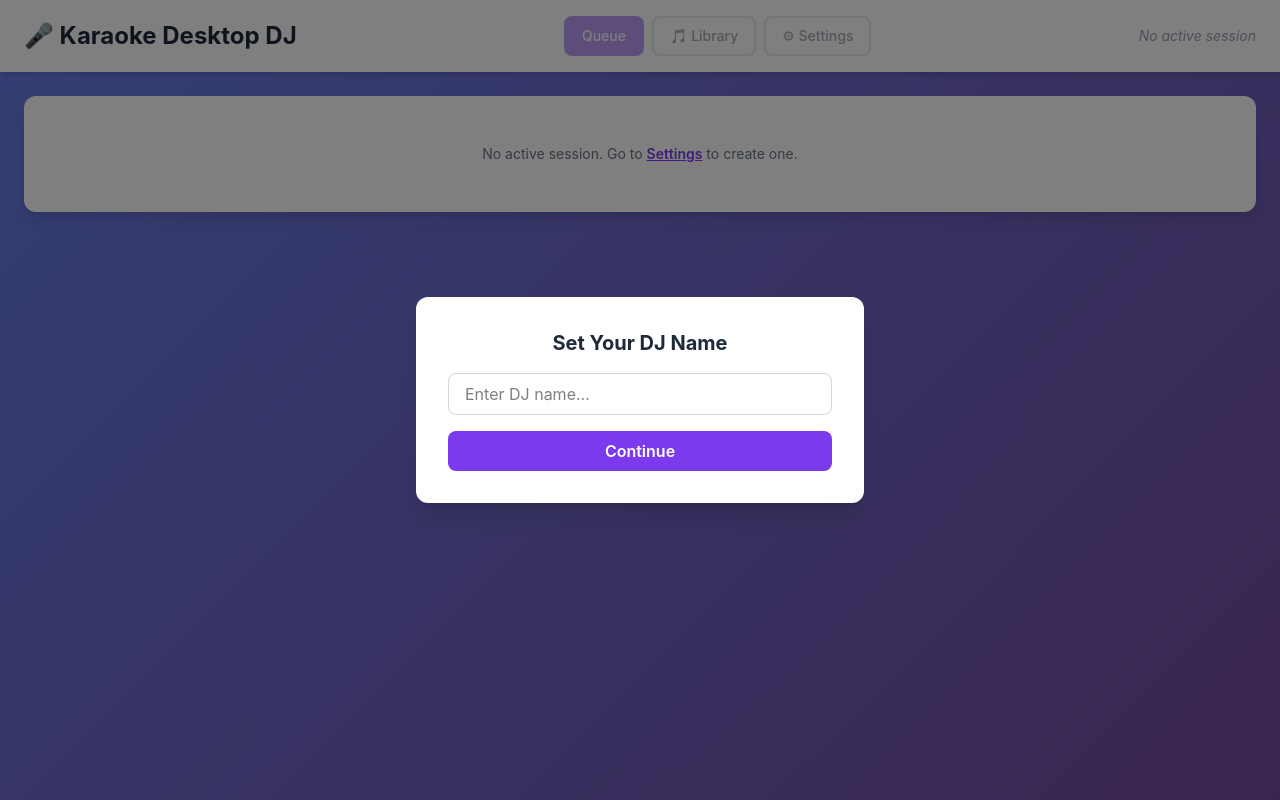
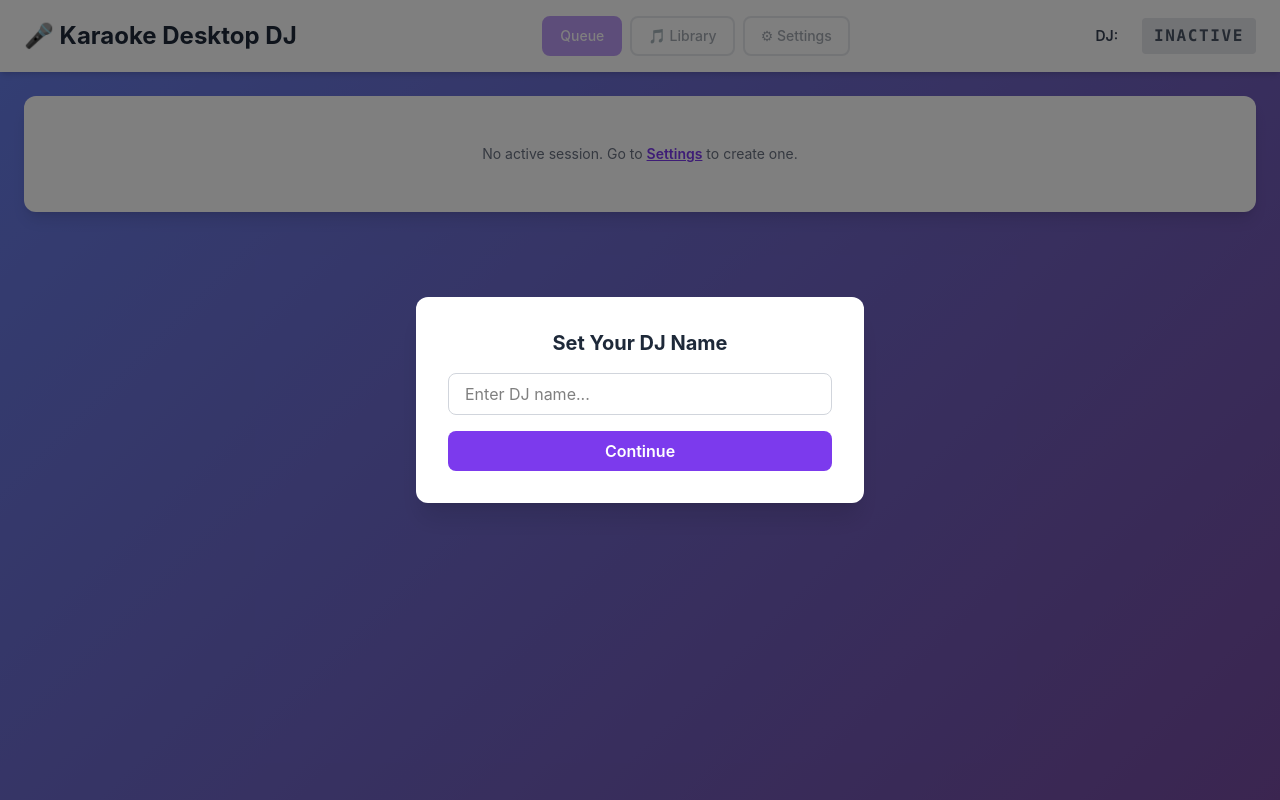
Before and after one commit to sabrina-stangler/karaoke-app, a React (Vite) app in the folder desktop-dj/: page / in a window 1280 px wide. Built offline with nearby package versions, Linux system fonts and the light colour scheme.

Commit message:
Updated DJ name styling to be consistent, added a NONE to where Room code is next to name if session is not active. Not sure if we need this?

```diff
--- a/desktop-dj/src/App.tsx
+++ b/desktop-dj/src/App.tsx
@@ -107,26 +107,28 @@ function App() {
               ⚙ Settings
             </button>
           </div>
+
+          {/* Right-side: DJ name + code (match SessionManager styling) */}
           <div className="flex items-center gap-3">
-            {session ? (
-              <>
-                {(session.dj_name || djName) && (
-                  <span className="text-sm text-gray-500">
-                    DJ:{" "}
-                    <span className="font-semibold text-gray-700">
-                      {session.dj_name || djName}
-                    </span>
-                  </span>
-                )}
-                <span className="px-3 py-1.5 rounded bg-[#7c3aed] text-white font-mono font-bold text-base tracking-widest">
-                  {session.code}
+            <div className="flex items-center gap-4">
+              <div className="text-sm text-gray-500 flex items-center gap-2">
+                <span className="font-semibold text-gray-700">DJ:</span>
+                <span className="font-semibold text-gray-700">
+                  {session?.dj_name || djName || ""}
                 </span>
-              </>
-            ) : (
-              <span className="text-sm text-gray-400 italic">
-                {djName ? `DJ: ${djName}` : "No active session"}
-              </span>
-            )}
+              </div>
+
+              {/* Session code box — styled like SessionManager; show NONE when no session */}
+              <div
+                className={
+                  session
+                    ? "px-3 py-1.5 rounded bg-[#7c3aed] text-white font-mono font-bold text-base tracking-widest"
+                    : "px-3 py-1.5 rounded bg-gray-200 text-gray-600 font-mono font-bold text-base tracking-widest"
+                }
+              >
+                {session ? session.code : "INACTIVE"}
+              </div>
+            </div>
           </div>
         </div>
       </header>
--- a/desktop-dj/src/components/SessionManager.tsx
+++ b/desktop-dj/src/components/SessionManager.tsx
@@ -109,6 +109,12 @@ export function SessionManager({
       >
         {isCreating ? "Creating..." : "Start Session"}
       </button>
+      <div className="mt-4 p-3 bg-blue-50 rounded-lg border-l-4 border-blue-400">
+        <p className="m-0 text-blue-800 text-sm leading-relaxed">
+          Singers will join your karaoke session using a 4-digit code. Once
+          created, you'll be able to upload your song catalog.
+        </p>
+      </div>
     </div>
   );
 }
```
